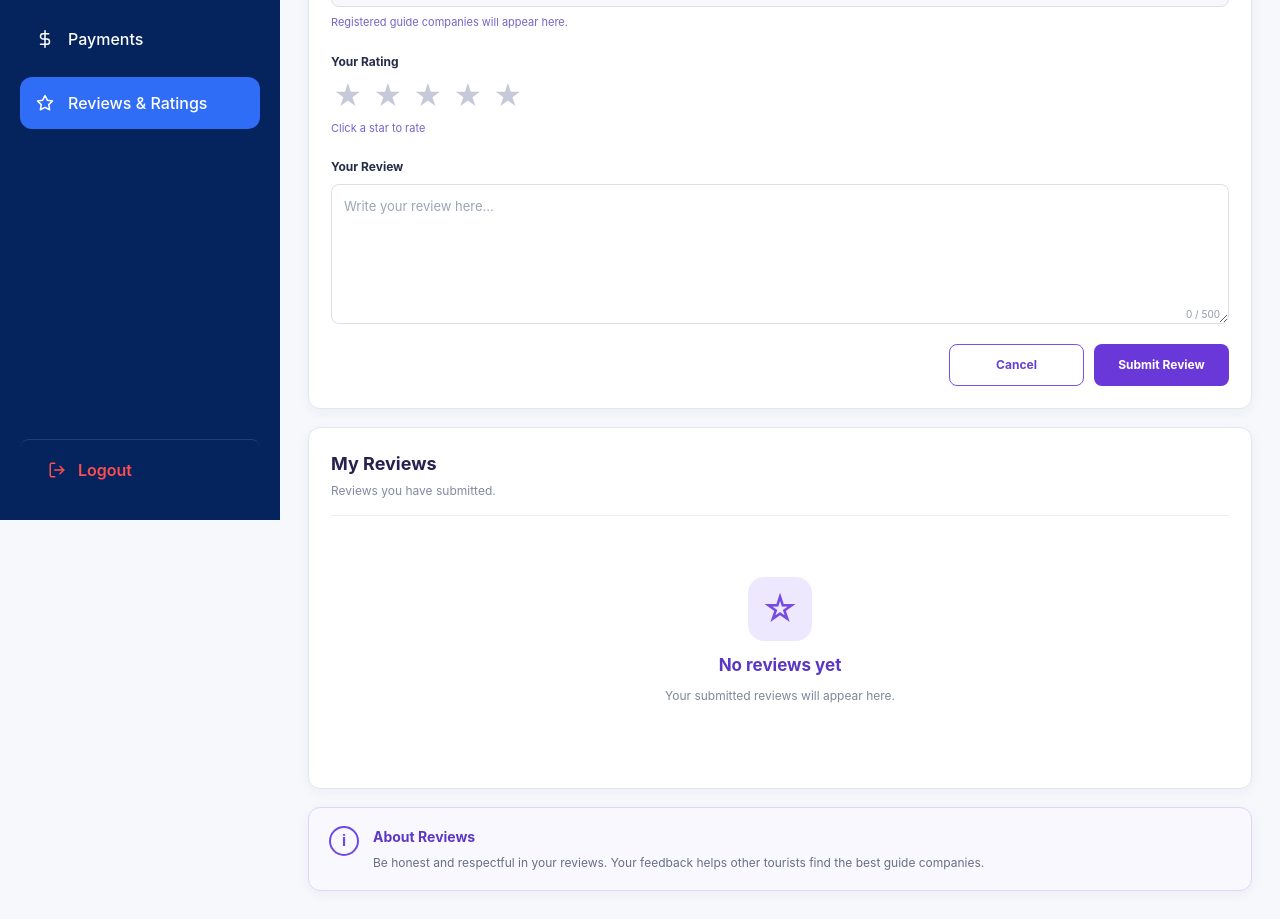
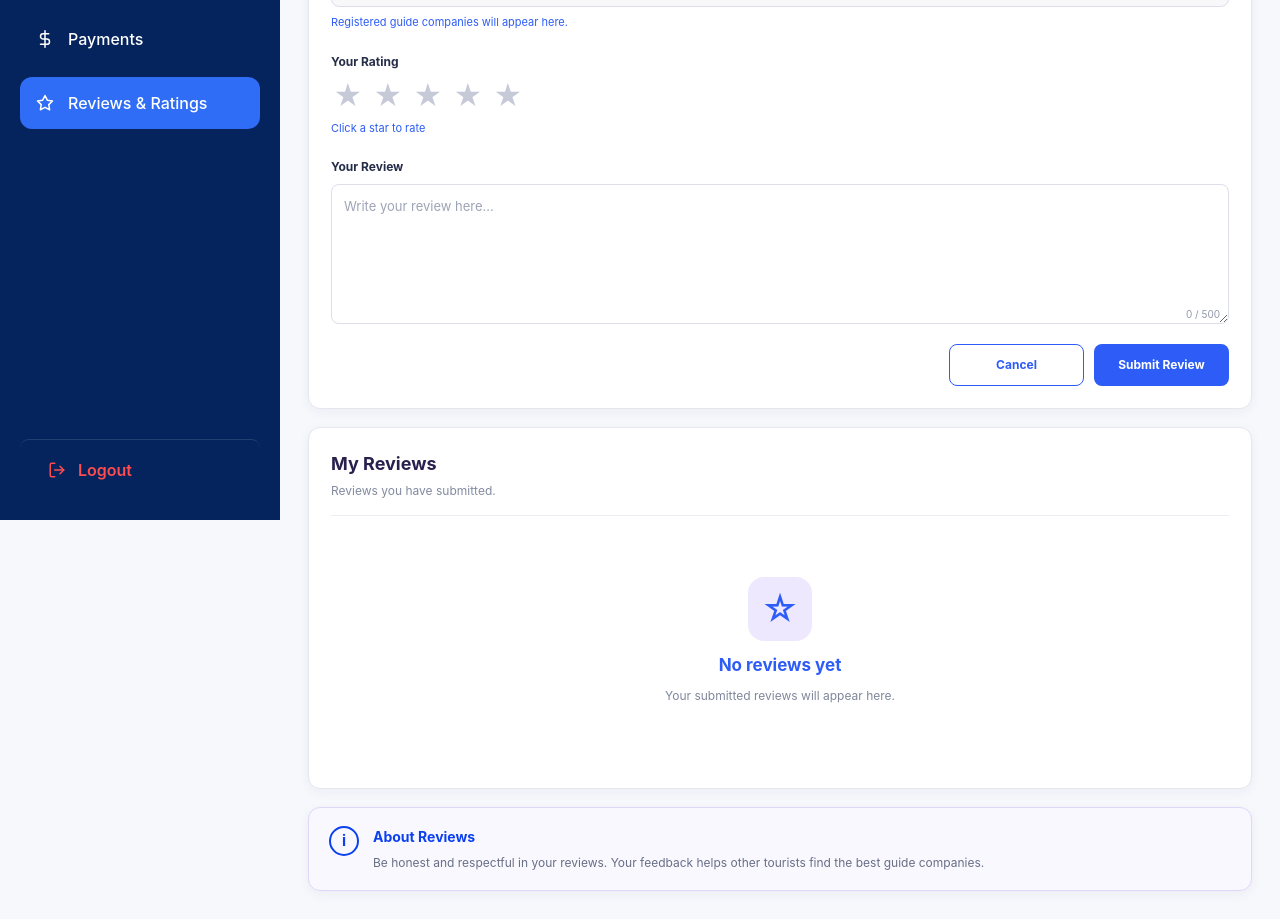
Before and after one commit to fahmida47/TripMesh, a React app in the folder frontend/: page /tourist-dashboard/reviews in a window 1280 px wide. Shown: the part 280-1199 px from the top of the page. Built offline with nearby package versions, Linux system fonts and the light colour scheme; the HTML template or start-up script is replaced by a standard one.

Commit message:
Update tourist reviews styling

```diff
--- a/frontend/src/pages/TouristDashboard/Reviews/TouristReviews.css
+++ b/frontend/src/pages/TouristDashboard/Reviews/TouristReviews.css
@@ -86,7 +86,7 @@
 
   border-radius: 50%;
 
-  background: #7447e8;
+  background: #2d5cf6;
   color: #ffffff;
 
   font-size: 18px;
@@ -181,7 +181,7 @@
 
 .review-form-field select:focus,
 .review-form-field textarea:focus {
-  border-color: #7047e8;
+  border-color: #2d5cf6;
 
   box-shadow: 0 0 0 3px rgba(112, 71, 232, 0.08);
 }
@@ -196,7 +196,7 @@
   margin-top: 7px;
 
   font-size: 11px;
-  color: #7664c9;
+  color: #2d5cf6;
 }
 
 /* =========================
@@ -327,17 +327,17 @@
 }
 
 .review-cancel-btn {
-  border: 1px solid #7951e7;
+  border: 1px solid #2d5cf6;
 
   background: #ffffff !important;
-  color: #6740d5 !important;
+  color: #2d5cf6 !important;
 }
 
 .review-cancel-btn:hover {
   background: #ffffff !important;
 
-  border-color: #5d34cb;
-  color: #5d34cb !important;
+  border-color: #2d5cf6;
+  color: #2d5cf6 !important;
 }
 
 .review-cancel-btn:focus,
@@ -351,18 +351,18 @@
 .review-submit-btn {
   border: none;
 
-  background: #6a38d8;
+  background: #2d5cf6;
   color: #ffffff;
 }
 
 .review-submit-btn:hover {
-  background: #582bc5;
+  background: #2d5cf6;
   color: #ffffff;
 }
 
 .review-submit-btn:focus,
 .review-submit-btn:active {
-  background: #6a38d8;
+  background: #2d5cf6;
 
   outline: none;
   box-shadow: none;
@@ -431,7 +431,7 @@
   border-radius: 16px;
 
   background: #eee8ff;
-  color: #754be2;
+  color:#2d5cf6;
 
   font-size: 36px;
 }
@@ -442,7 +442,7 @@
   font-size: 17px;
   font-weight: 700;
 
-  color: #5a36c4;
+  color: #2d5cf6;
 }
 
 .reviews-empty-state p {
@@ -553,10 +553,10 @@
   align-items: center;
   justify-content: center;
 
-  border: 2px solid #7047e8;
+  border: 2px solid #0b40ef;
   border-radius: 50%;
 
-  color: #7047e8;
+  color: #0b40ef;
 
   font-size: 15px;
   font-weight: 700;
@@ -568,7 +568,7 @@
   font-size: 14px;
   font-weight: 700;
 
-  color: #5d37c6;
+  color: #0b40ef;
 }
 
 .reviews-info-card p {
```
